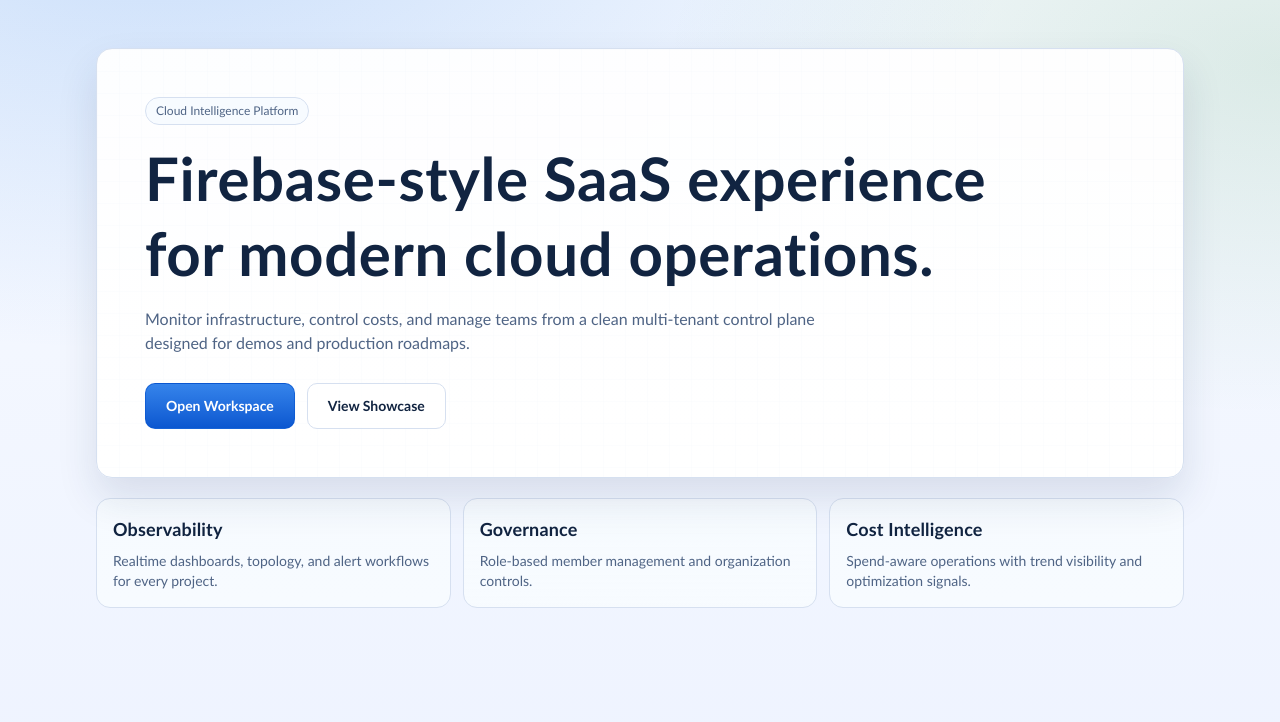
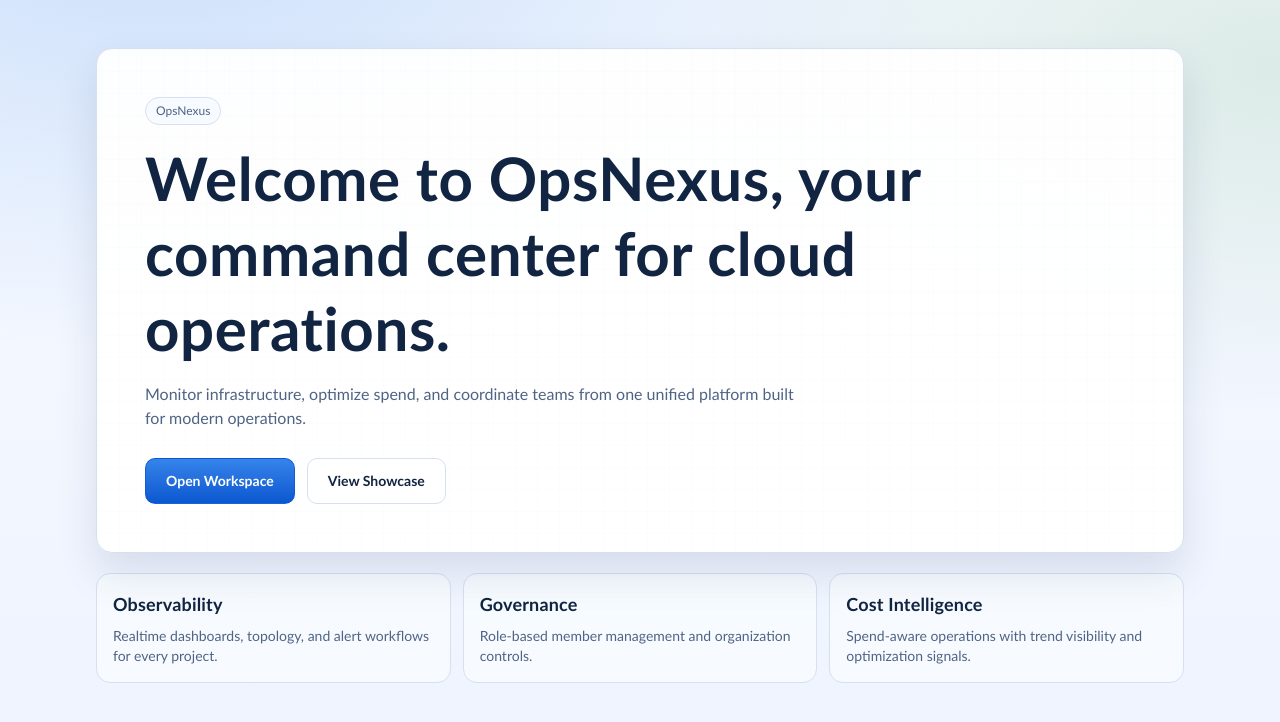
Before and after one commit to Jayan1463/cloud-intelligence-platform, a Next.js app: page / in a window 1280 px wide. Shown: the top 722 px of the page. Built offline with nearby package versions, Linux system fonts and the light colour scheme.

Commit message:
Update homepage branding copy to OpsNexus

```diff
--- a/app/page.tsx
+++ b/app/page.tsx
@@ -5,12 +5,12 @@
     <main className="mx-auto min-h-screen w-full max-w-6xl px-4 py-8 md:px-8 md:py-12">
       <section className="surface grid-overlay relative overflow-hidden p-8 md:p-12">
         <div className="relative z-10">
-          <p className="badge">Cloud Intelligence Platform</p>
+          <p className="badge">OpsNexus</p>
           <h1 className="mt-4 max-w-4xl text-4xl font-semibold leading-tight md:text-6xl">
-            Firebase-style SaaS experience for modern cloud operations.
+            Welcome to OpsNexus, your command center for cloud operations.
           </h1>
           <p className="mt-4 max-w-2xl text-base text-[var(--text-muted)]">
-            Monitor infrastructure, control costs, and manage teams from a clean multi-tenant control plane designed for demos and production roadmaps.
+            Monitor infrastructure, optimize spend, and coordinate teams from one unified platform built for modern operations.
           </p>
           <div className="mt-7 flex flex-wrap gap-3">
             <Link className="btn-primary px-5 py-3 text-sm font-semibold" href="/auth/login">
```
